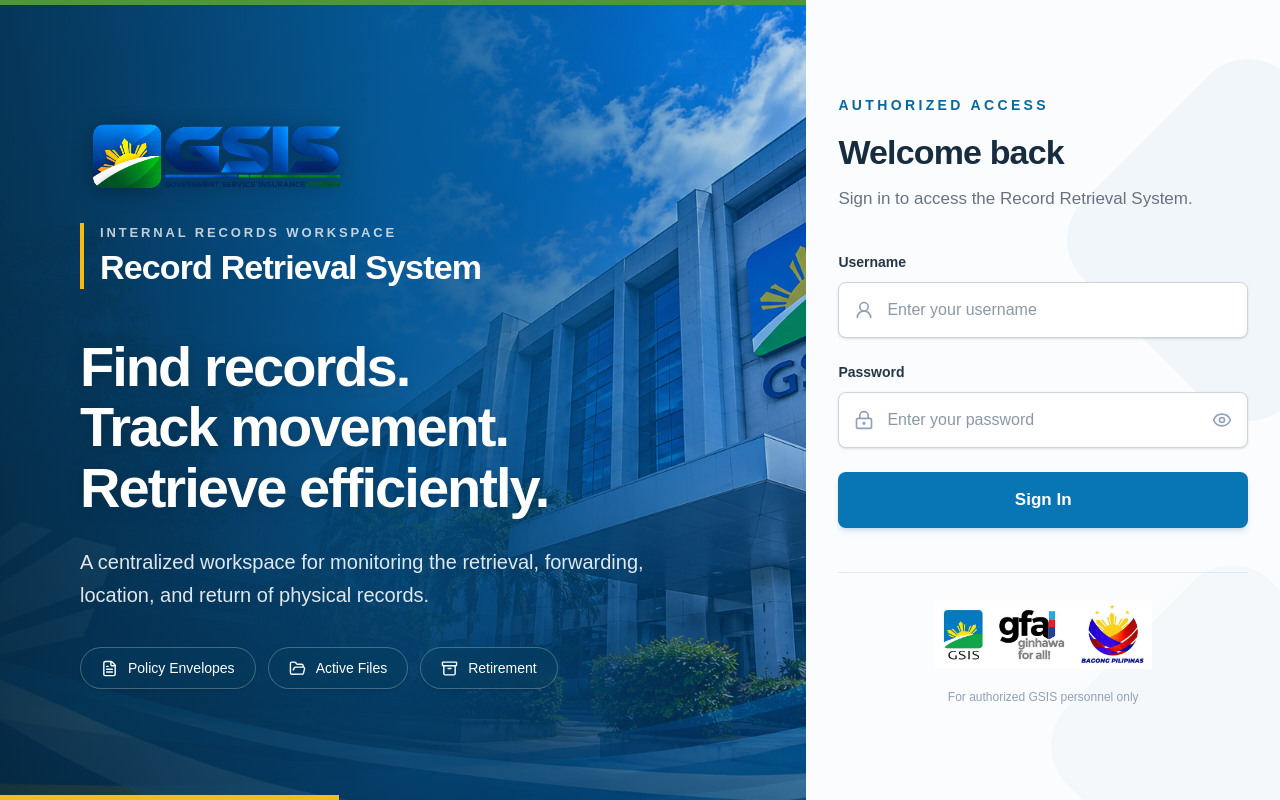
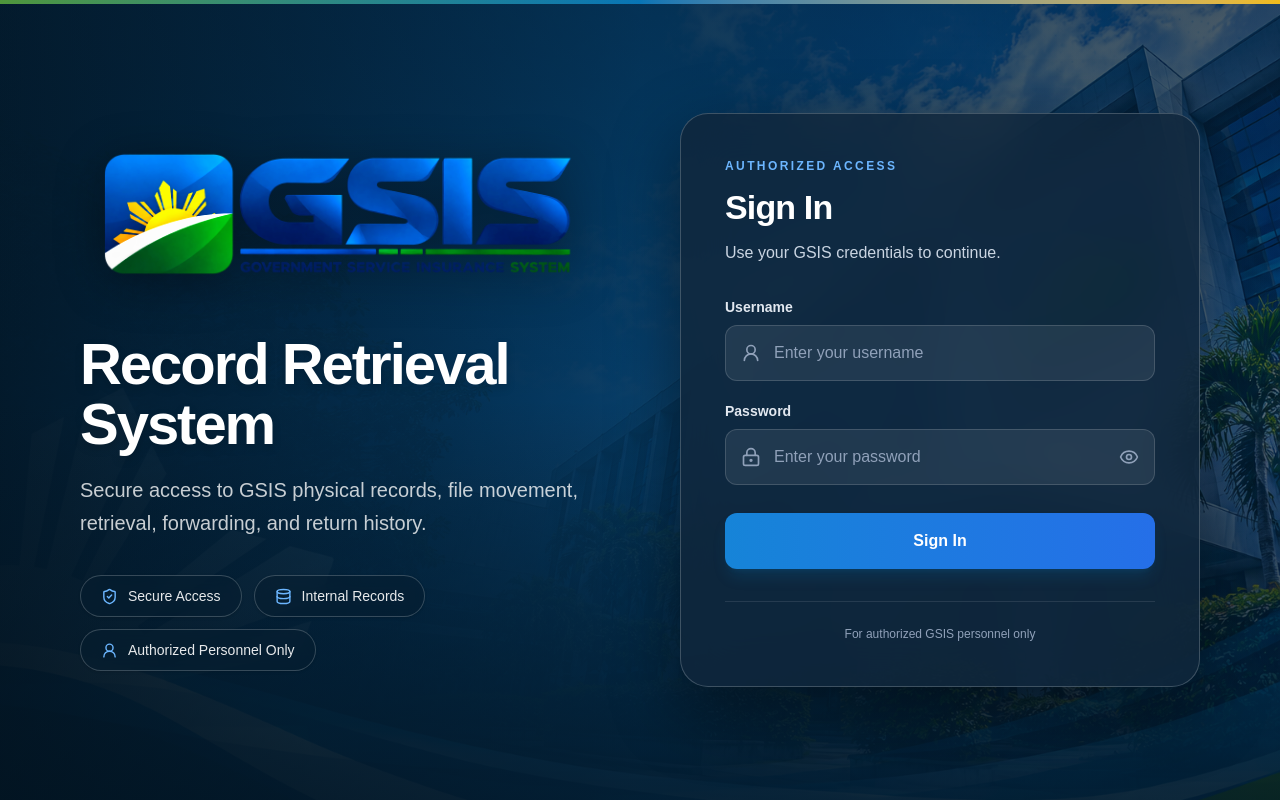
Before and after one commit to BreadKramz/GSIS-RECORD-RETRIEVAL, a React (Vite) app: page / in a window 1280 px wide. Built offline with nearby package versions, Linux system fonts and the light colour scheme.

Commit message:
Redesign login with cinematic full-screen GSIS layout

```diff
--- a/src/pages/Login.jsx
+++ b/src/pages/Login.jsx
@@ -1,5 +1,5 @@
 import { useState } from "react";
-import { Eye, EyeOff, FileText, FolderOpen, LockKeyhole, Archive, UserRound } from "lucide-react";
+import { Eye, EyeOff, LockKeyhole, ShieldCheck, Database, UserRound } from "lucide-react";
 
 function Login({ onLogin }) {
   const [showPassword, setShowPassword] = useState(false);
@@ -10,8 +10,7 @@
   };
 
   return (
-    <main className="min-h-screen bg-white flex overflow-hidden">
-      <section className="hidden lg:flex lg:w-[61%] xl:w-[63%] relative overflow-hidden items-center">
+    <main className="relative min-h-screen overflow-hidden bg-[#061827]">
       <div
         className="absolute inset-0 bg-cover bg-center"
         style={{
@@ -19,110 +18,112 @@
           backgroundPosition: "center center",
         }}
       />
-        <div className="absolute inset-0 bg-gradient-to-r from-[#062F49]/88 via-[#075A89]/58 to-[#075A89]/12" />
-        <div className="absolute inset-0 bg-gradient-to-t from-[#041F31]/45 via-transparent to-[#0A6A9F]/10" />
+      <div className="absolute inset-0 bg-[#031827]/35" />
+      <div className="absolute inset-0 bg-gradient-to-r from-[#031827]/92 via-[#063B5D]/62 to-[#031827]/35" />
+      <div className="absolute inset-0 bg-gradient-to-t from-[#02121E]/70 via-transparent to-[#041C2E]/35" />
 
-        <div className="absolute top-0 inset-x-0 h-[5px] bg-[#4F963B]" />
-        <div className="absolute bottom-0 left-0 w-[42%] h-[5px] bg-[#F2BC19]" />
+      <div className="absolute inset-x-0 top-0 h-1 bg-gradient-to-r from-[#4F963B] via-[#0875B5] to-[#F2BC19]" />
 
-        <div className="relative z-10 w-full max-w-[800px] px-14 xl:px-20 2xl:px-24 text-white">
-          <div className="mb-12">
+      <div className="relative z-10 mx-auto flex min-h-screen w-full max-w-[1600px] items-center gap-12 px-8 py-10 lg:px-14 xl:gap-20 xl:px-20">
+        <section className="hidden min-w-0 flex-1 lg:block">
           <img
             src="/gsis-new-logo.png"
             alt="GSIS Government Service Insurance System"
-              className="h-[92px] w-auto max-w-[600px] object-contain brightness-[1.08] drop-shadow-[0_3px_10px_rgba(0,0,0,0.32)]"
+            className="h-auto w-full max-w-[700px] object-contain brightness-110 contrast-110 drop-shadow-[0_8px_24px_rgba(0,0,0,0.38)]"
           />
-            <div className="mt-5 border-l-4 border-[#F2BC19] pl-4">
-              <p className="text-[13px] font-bold uppercase tracking-[0.22em] text-white/75">Internal Records Workspace</p>
-              <h1 className="mt-1 text-[30px] font-bold leading-tight tracking-tight text-white xl:text-[34px]">
+
+          <div className="mt-8 max-w-[760px]">
+            <h1 className="text-[46px] font-bold leading-[1.04] tracking-[-0.035em] text-white drop-shadow-lg xl:text-[58px]">
               Record Retrieval System
             </h1>
+            <p className="mt-5 max-w-[690px] text-[18px] leading-relaxed text-white/78 xl:text-[20px]">
+              Secure access to GSIS physical records, file movement, retrieval, forwarding, and return history.
+            </p>
+
+            <div className="mt-9 flex flex-wrap gap-3">
+              <div className="flex items-center gap-2.5 rounded-full border border-white/20 bg-[#061E30]/55 px-5 py-2.5 text-sm font-medium text-white/90 shadow-sm backdrop-blur-md">
+                <ShieldCheck size={17} className="text-[#6CB6FF]" /> Secure Access
+              </div>
+              <div className="flex items-center gap-2.5 rounded-full border border-white/20 bg-[#061E30]/55 px-5 py-2.5 text-sm font-medium text-white/90 shadow-sm backdrop-blur-md">
+                <Database size={17} className="text-[#6CB6FF]" /> Internal Records
+              </div>
+              <div className="flex items-center gap-2.5 rounded-full border border-white/20 bg-[#061E30]/55 px-5 py-2.5 text-sm font-medium text-white/90 shadow-sm backdrop-blur-md">
+                <UserRound size={17} className="text-[#6CB6FF]" /> Authorized Personnel Only
+              </div>
+            </div>
+          </div>
+        </section>
+
+        <section className="mx-auto w-full max-w-[520px] lg:mx-0 lg:shrink-0">
+          <div className="rounded-[28px] border border-white/20 bg-[#10273B]/82 p-7 shadow-[0_24px_70px_rgba(0,0,0,0.42)] backdrop-blur-xl sm:p-9 xl:p-11">
+            <div className="mb-8 lg:hidden">
+              <img
+                src="/gsis-new-logo.png"
+                alt="GSIS Government Service Insurance System"
+                className="mx-auto h-auto w-full max-w-[330px] object-contain brightness-110 drop-shadow-lg"
+              />
+              <div className="mt-6 border-t border-white/10 pt-6 text-center">
+                <h1 className="text-2xl font-bold text-white">Record Retrieval System</h1>
               </div>
             </div>
 
-          <h2 className="text-[46px] xl:text-[56px] 2xl:text-[62px] font-bold tracking-[-0.035em] leading-[1.08] text-white drop-shadow-[0_2px_8px_rgba(0,0,0,0.18)]">
-            Find records.<br />
-            Track movement.<br />
-            Retrieve efficiently.
-          </h2>
-
-          <p className="mt-7 text-[18px] xl:text-[20px] text-white/88 leading-relaxed max-w-[650px]">
-            A centralized workspace for monitoring the retrieval,
-            forwarding, location, and return of physical records.
-          </p>
-
-          <div className="mt-9 flex flex-wrap gap-3">
-            <div className="flex items-center gap-2.5 rounded-full border border-white/25 bg-[#063D5E]/42 px-5 py-2.5 text-sm font-medium text-white shadow-sm backdrop-blur-md">
-              <FileText size={17} /> Policy Envelopes
-            </div>
-            <div className="flex items-center gap-2.5 rounded-full border border-white/25 bg-[#063D5E]/42 px-5 py-2.5 text-sm font-medium text-white shadow-sm backdrop-blur-md">
-              <FolderOpen size={17} /> Active Files
-            </div>
-            <div className="flex items-center gap-2.5 rounded-full border border-white/25 bg-[#063D5E]/42 px-5 py-2.5 text-sm font-medium text-white shadow-sm backdrop-blur-md">
-              <Archive size={17} /> Retirement
-            </div>
-          </div>
+            <div className="mb-8">
+              <p className="mb-2 text-xs font-bold uppercase tracking-[0.2em] text-[#6CB6FF]">Authorized Access</p>
+              <h2 className="text-[34px] font-bold tracking-tight text-white">Sign In</h2>
+              <p className="mt-2 text-[16px] text-slate-300">Use your GSIS credentials to continue.</p>
             </div>
 
-      </section>
-
-      <section className="flex-1 relative flex items-center justify-center bg-[#FBFCFE] px-8 py-10">
-        <div className="absolute -right-28 top-24 h-72 w-72 rotate-45 rounded-[55px] bg-[#F1F6FA]" />
-        <div className="absolute -right-24 bottom-[-90px] h-72 w-72 rotate-45 rounded-[55px] bg-[#F4F8FB]" />
-
-        <div className="relative z-10 w-full max-w-[480px]">
-          <div className="mb-10 text-center lg:hidden">
-            <img
-              src="/gsis-new-logo.png"
-              alt="GSIS Government Service Insurance System"
-              className="mx-auto h-16 w-auto max-w-[330px] object-contain"
-            />
-            <h1 className="mt-4 text-2xl font-bold text-[#08689F]">Record Retrieval System</h1>
-          </div>
-
-          <div className="mb-10">
-            <p className="text-sm font-bold text-[#08689F] uppercase tracking-[0.24em] mb-3">Authorized Access</p>
-            <h2 className="text-[34px] font-bold tracking-tight text-[#172D3F]">Welcome back</h2>
-            <p className="text-gray-500 mt-2 text-[17px]">Sign in to access the Record Retrieval System.</p>
-          </div>
-
-          <form className="space-y-6" onSubmit={handleSubmit}>
+            <form className="space-y-5" onSubmit={handleSubmit}>
               <div>
-              <label htmlFor="username" className="block text-sm font-semibold text-[#243746] mb-2.5">Username</label>
+                <label htmlFor="username" className="mb-2 block text-sm font-semibold text-slate-200">Username</label>
                 <div className="relative">
                   <UserRound size={20} className="absolute left-4 top-1/2 -translate-y-1/2 text-slate-400" />
-                <input id="username" type="text" autoComplete="username" placeholder="Enter your username"
-                  className="w-full h-14 pl-12 pr-4 bg-white border border-slate-300 rounded-lg outline-none transition shadow-sm focus:border-[#0876B9] focus:ring-4 focus:ring-[#0876B9]/10" />
+                  <input
+                    id="username"
+                    type="text"
+                    autoComplete="username"
+                    placeholder="Enter your username"
+                    className="h-14 w-full rounded-xl border border-white/15 bg-white/8 pl-12 pr-4 text-white outline-none transition placeholder:text-slate-400 focus:border-[#58AFFF] focus:bg-white/10 focus:ring-4 focus:ring-[#0876B9]/20"
+                  />
                 </div>
               </div>
 
               <div>
-              <label htmlFor="password" className="block text-sm font-semibold text-[#243746] mb-2.5">Password</label>
+                <label htmlFor="password" className="mb-2 block text-sm font-semibold text-slate-200">Password</label>
                 <div className="relative">
                   <LockKeyhole size={20} className="absolute left-4 top-1/2 -translate-y-1/2 text-slate-400" />
-                <input id="password" type={showPassword ? "text" : "password"} autoComplete="current-password" placeholder="Enter your password"
-                  className="w-full h-14 pl-12 pr-12 bg-white border border-slate-300 rounded-lg outline-none transition shadow-sm focus:border-[#0876B9] focus:ring-4 focus:ring-[#0876B9]/10" />
-                <button type="button" aria-label={showPassword ? "Hide password" : "Show password"}
+                  <input
+                    id="password"
+                    type={showPassword ? "text" : "password"}
+                    autoComplete="current-password"
+                    placeholder="Enter your password"
+                    className="h-14 w-full rounded-xl border border-white/15 bg-white/8 pl-12 pr-12 text-white outline-none transition placeholder:text-slate-400 focus:border-[#58AFFF] focus:bg-white/10 focus:ring-4 focus:ring-[#0876B9]/20"
+                  />
+                  <button
+                    type="button"
+                    aria-label={showPassword ? "Hide password" : "Show password"}
                     onClick={() => setShowPassword((current) => !current)}
-                  className="absolute right-4 top-1/2 -translate-y-1/2 text-slate-400 hover:text-slate-600 cursor-pointer">
+                    className="absolute right-4 top-1/2 -translate-y-1/2 cursor-pointer text-slate-400 transition hover:text-white"
+                  >
                     {showPassword ? <EyeOff size={20} /> : <Eye size={20} />}
                   </button>
                 </div>
               </div>
 
-            <button type="submit"
-              className="w-full h-14 bg-[#0875B5] hover:bg-[#06679F] active:bg-[#055A8B] text-white text-[17px] font-bold rounded-lg transition-colors cursor-pointer shadow-md shadow-[#08689F]/15">
+              <button
+                type="submit"
+                className="mt-2 h-14 w-full cursor-pointer rounded-xl bg-gradient-to-r from-[#1684D8] to-[#256FE8] text-[16px] font-bold text-white shadow-lg shadow-[#0875B5]/20 transition hover:brightness-110 active:scale-[0.995]"
+              >
                 Sign In
               </button>
             </form>
 
-          <div className="mt-11 pt-7 border-t border-slate-200">
-            <img src="/gsis-government-branding.jpg" alt="GSIS, Ginhawa for All, and Bagong Pilipinas"
-              className="mx-auto mb-5 max-h-[68px] w-auto max-w-full object-contain" />
-            <p className="text-center text-xs text-slate-400">For authorized GSIS personnel only</p>
+            <div className="mt-8 border-t border-white/10 pt-6 text-center">
+              <p className="text-xs text-slate-400">For authorized GSIS personnel only</p>
             </div>
           </div>
         </section>
+      </div>
     </main>
   );
 }
```
Lines whose indentation alone changed are shown as unchanged.
